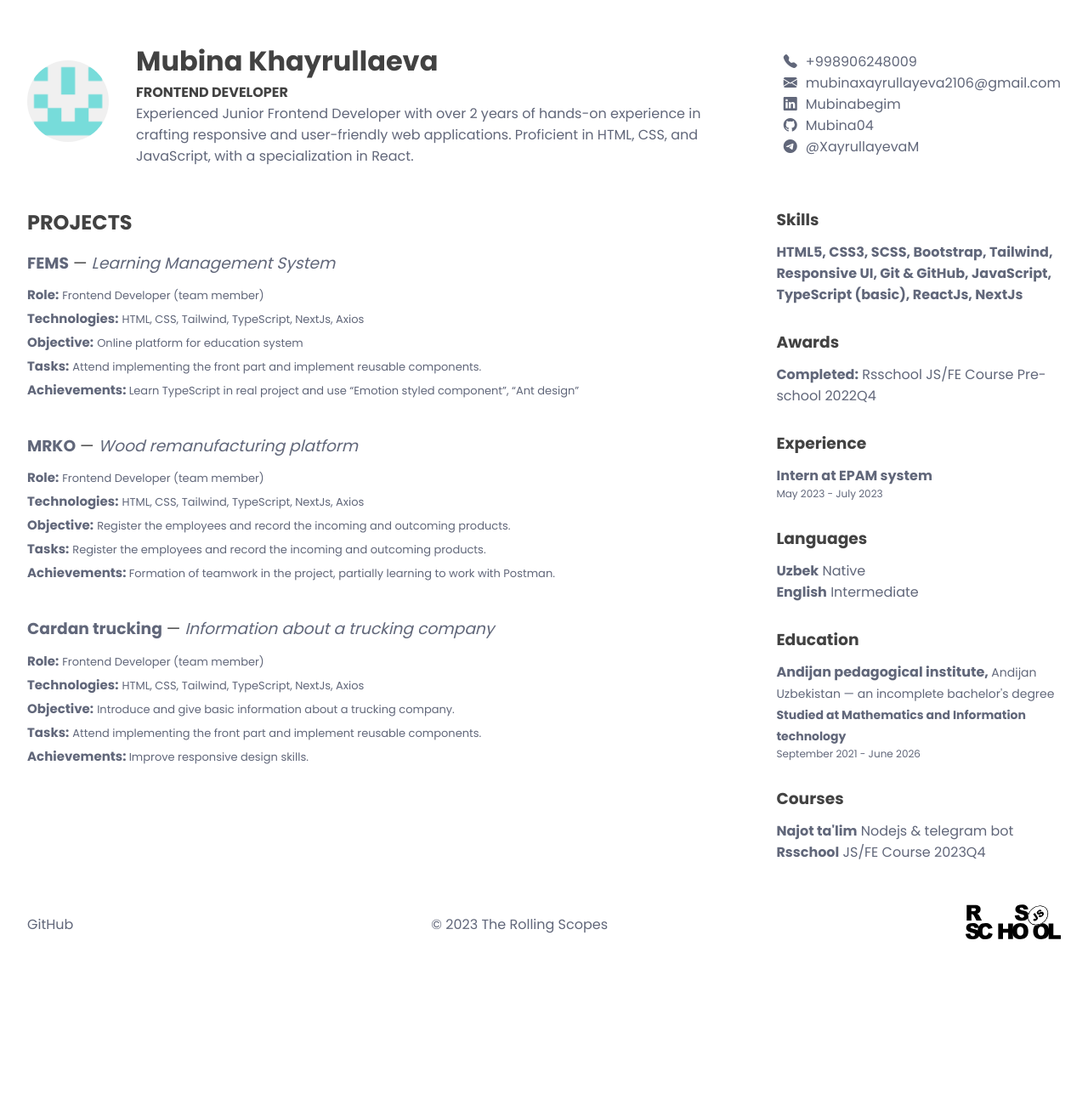
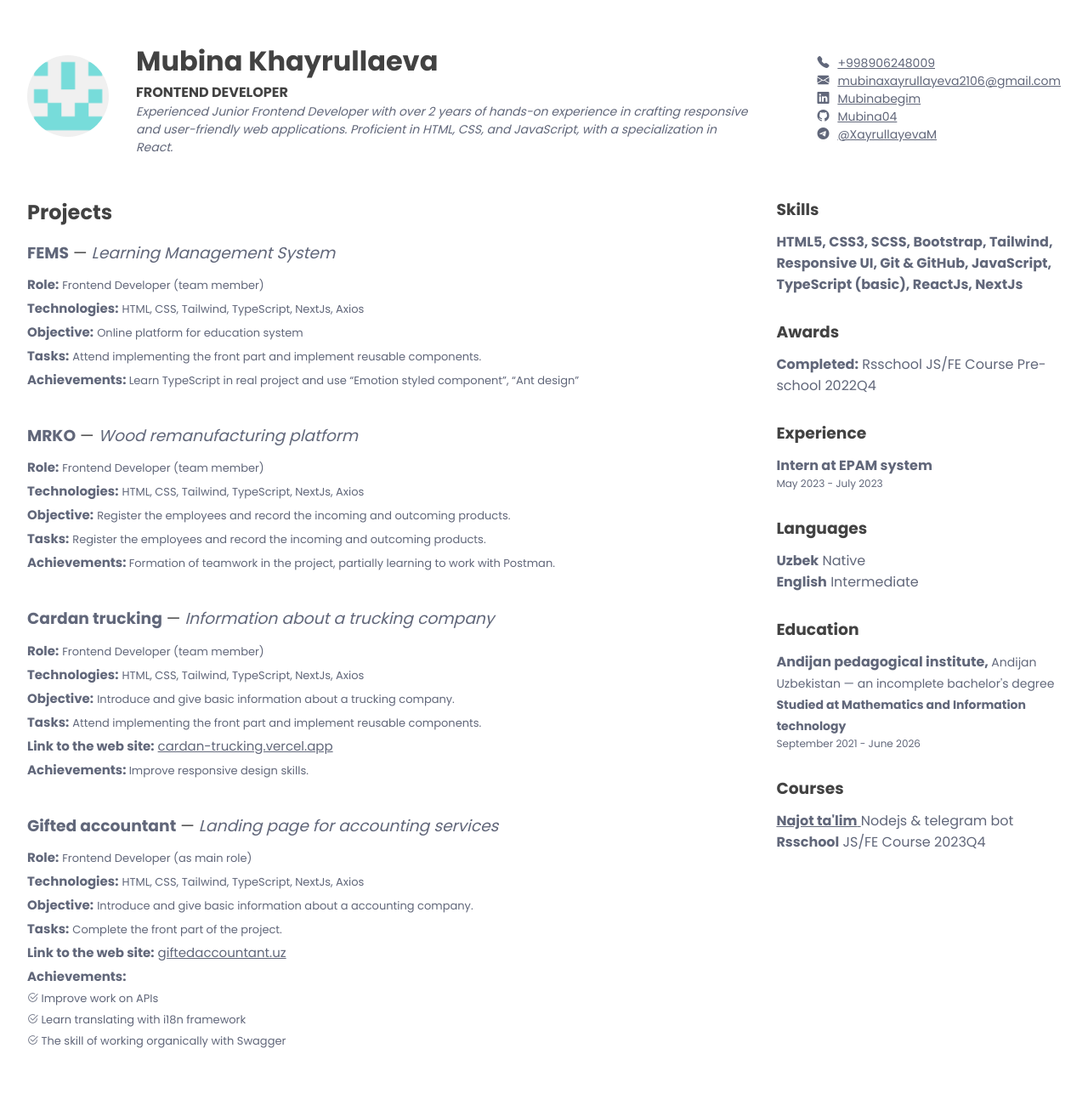
Before and after one commit to Mubina04/rsschool-cv, a plain HTML site: page index.html in a window 1280 px wide. Shown: the top 1300 px of the page at 85% size. Before the commit the page ends 1160 px from the top, so only its background shows below. Drawn offline with nearby package versions, Linux system fonts and the light colour scheme.

Commit message:
feat: complete the task

```diff
--- a/index.html
+++ b/index.html
@@ -19,7 +19,7 @@
         <div>
           <h1>Mubina Khayrullaeva</h1>
           <h4>FRONTEND DEVELOPER</h4>
-          <p>
+          <p class="brief-myself">
             Experienced Junior Frontend Developer with over 2 years of hands-on
             experience in crafting responsive and user-friendly web
             applications. Proficient in HTML, CSS, and JavaScript, with a
@@ -67,7 +67,7 @@
     </header>
     <main class="container">
       <section class="project-section">
-        <h2>PROJECTS</h2>
+        <h2>Projects</h2>
 
         <div class="project">
             <h3><strong>FEMS</strong> &#8212; <em> Learning Management System</em></h3>
@@ -142,9 +142,47 @@
                     <span>Attend implementing the front part and implement reusable components.</span>
                 </li>
                 <li>
+                    <strong>Link to the web site:</strong>
+                    <a href="https://cardan-trucking.vercel.app/">cardan-trucking.vercel.app</a>
+                </li>
+                <li>
                     <strong>Achievements: </strong>
                     <span>Improve responsive design skills.
                     </span>
+                </li>
+            </ul>
+        </div>
+
+        <div class="project">
+            <h3><strong>Gifted accountant</strong> &#8212; <em>Landing page for accounting services</em></h3>
+            <ul>
+                <li>
+                    <strong>Role:</strong>
+                    <span>Frontend Developer (as main role)</span>
+                </li>
+                <li>
+                    <strong>Technologies:</strong>
+                    <span>HTML, CSS, Tailwind, TypeScript, NextJs,  Axios</span>
+                </li>
+                <li>
+                    <strong>Objective:</strong>
+                    <span> Introduce and give basic information  about a accounting company.</span>
+                </li>
+                <li>
+                    <strong>Tasks:</strong>
+                    <span>Complete the front part of the project.</span>
+                </li>
+                <li>
+                    <strong>Link to the web site:</strong>
+                    <a href="https://giftedaccountant.uz">giftedaccountant.uz</a>
+                </li>
+                <li>
+                    <strong>Achievements: </strong>
+                    <ul class="last-project">
+                        <li><i class="bi bi-check2-circle"></i> Improve work on APIs</li>
+                       <li> <i class="bi bi-check2-circle"></i> Learn translating with i18n framework</li>
+                        <li><i class="bi bi-check2-circle"></i> The skill of working organically with Swagger</li>
+                    </ul>
                 </li>
             </ul>
         </div>
--- a/style.css
+++ b/style.css
@@ -17,13 +17,14 @@ img{
 ul{
     list-style: none;
 }
-a{
-    text-decoration: none;
+
+a:hover{
+    color: #000;
 }
 .container{
     margin: 3rem auto;
     padding: 0 2rem;
-    max-width: 1440px;
+    max-width: 1280px;
 }
 header{
     display: flex;
@@ -42,10 +43,15 @@ header .left-side{
     gap: 2rem;
     align-items:center
 }
+.brief-myself{
+    font-size: 14px;
+    font-style: italic;
+}
 .contact__item{
     display: flex;
     gap: 10px;
-    align-items: center
+    align-items: center;
+    font-size: 14px;
 }
 
 main{
@@ -92,3 +98,6 @@ h1, h4, h2,h3,h5,h6{
 .date2{
     font-size: 14px;
 }
+.last-project li{
+    font-size: 13px !important;
+}
```
